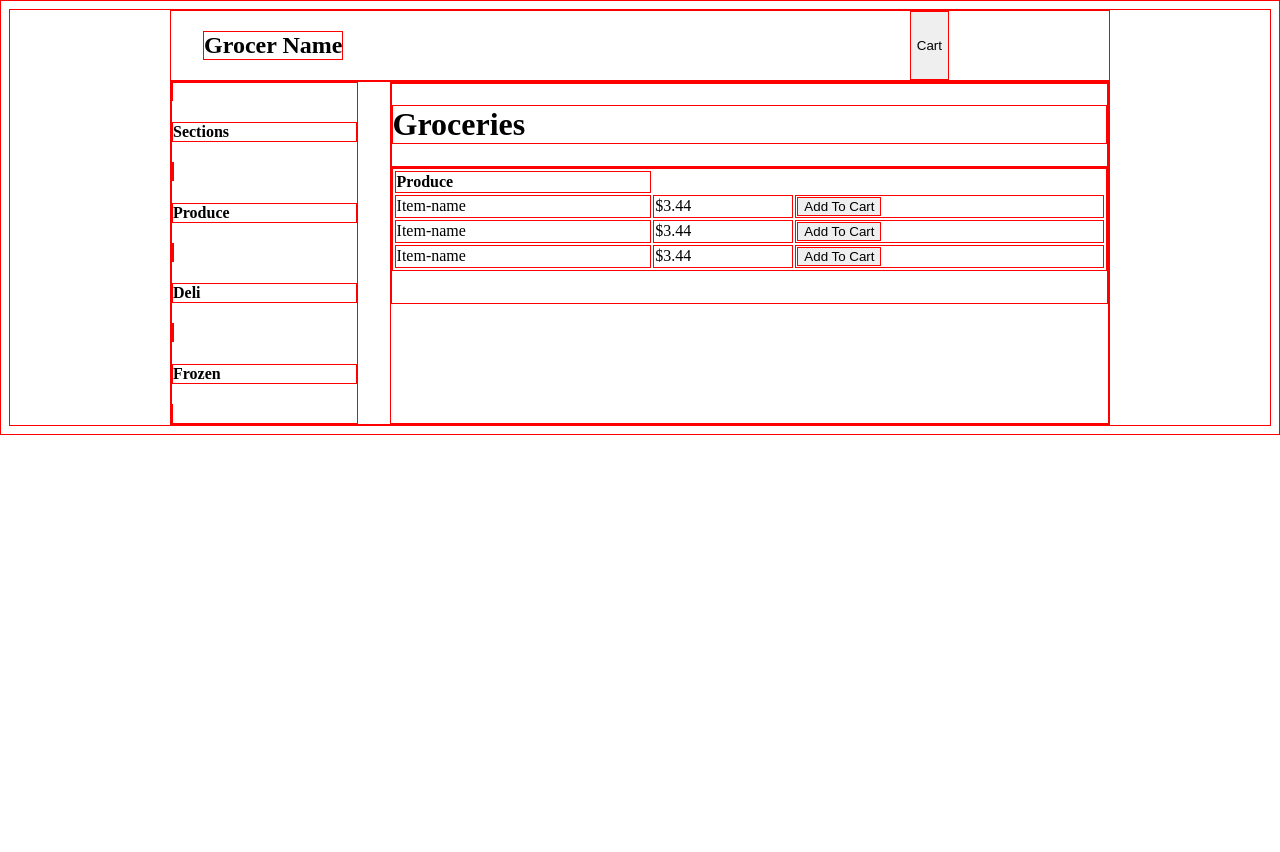
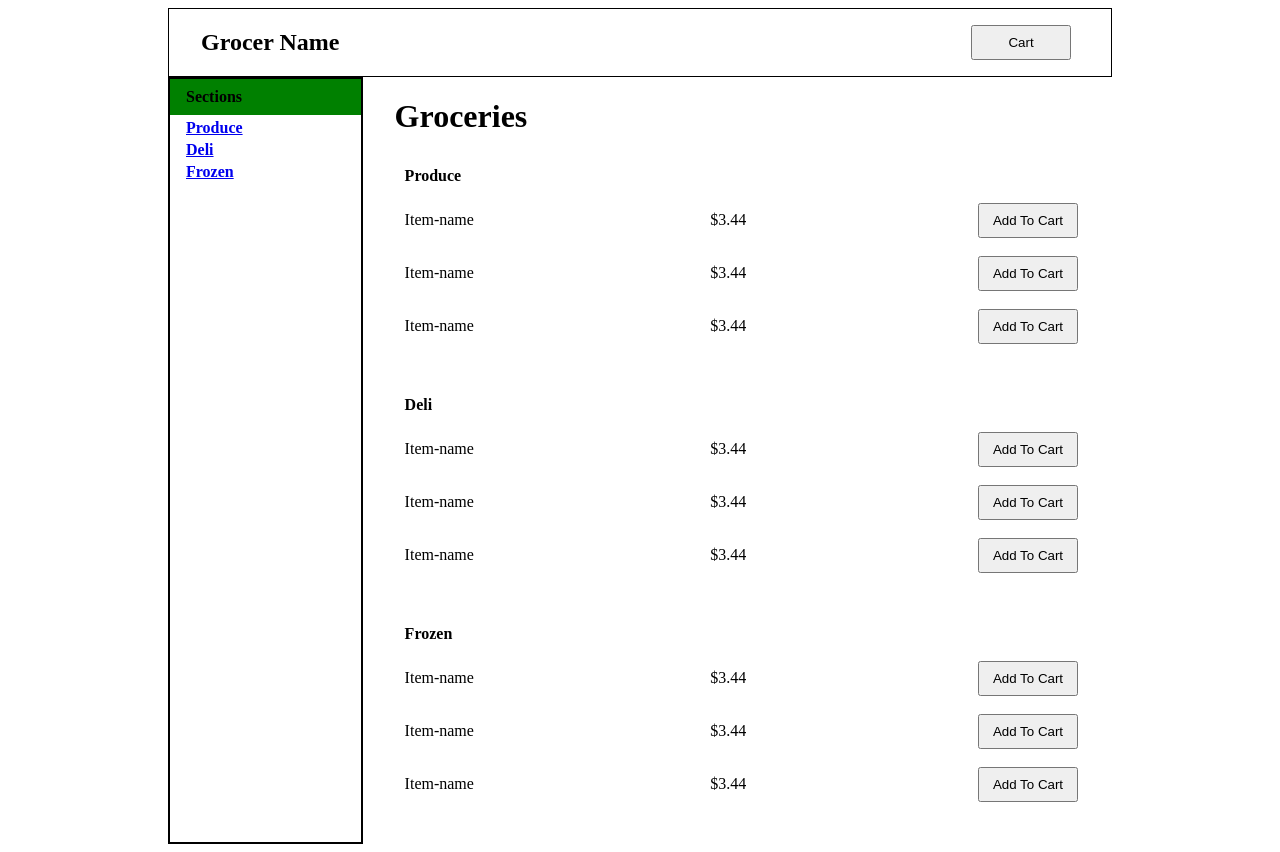
Before and after one commit to ontoneio/phase-2-challenge, a plain HTML site: page part-3/groceryStore.html in a window 1280 px wide. Before the commit the page ends 800 px from the top, so only its background shows below. Drawn offline with Linux system fonts and the light colour scheme.

Commit message:
Finishes working layout part-3

```diff
--- a/part-3/groceryStore.css
+++ b/part-3/groceryStore.css
@@ -13,27 +13,58 @@
 }
 .space {
   justify-content: space-between;
+  align-items: center;
   padding-left: 2rem;
-  padding-right: 10rem;
+  padding-right: 2.5rem;
 }
+
+/* Shop Section */
+
 div > table {
   width: 100%;
   margin-bottom: 2rem;
 }
+td {
+  padding: .5rem;
+}
 th {
+  padding: .5rem;
   text-align: left;
 }
 tr > button {
   align: right;
 }
+.info {
+  text-align: right;
+  padding-right: 2rem;
+}
 
+/* Nav Section */
+.col h4 {
+  margin: .25rem 1rem;
+}
+.col header {
+  background-color: green;
+  padding-top: 5px;
+  padding-bottom: 5px;
+}
+.nav-border {
+  border: 2px solid black;
+}
 
-
+/* Components */
+button {
+  width: 100px;
+  padding: .5rem
+}
+.sep {
+  border: 1px solid black;
+}
 
 
 
 
 /* UTILITY CLASSES */
-* {
+/* * {
    border: 1px solid red !important;
-}
+} */
--- a/part-3/groceryStore.html
+++ b/part-3/groceryStore.html
@@ -5,20 +5,21 @@
   <link rel="stylesheet" href="groceryStore.css" type="text/css">
   </head>
     <body>
-  <header class="flex-container space">
+  <header class="flex-container space sep">
 
   <h2>Grocer Name</h2>
+  <div>
   <button type="button" name="cart">Cart</button>
-
+  </div>
   </header>
 
   <div class="flex-container">
 
-    <div class="col">
-        <a><h4>Sections</h4></a>
-        <a><h4>Produce</h4></a>
-        <a><h4>Deli</h4></a>
-        <a><h4>Frozen</h4></a>
+  <div class="col nav-border">
+    <header><h4>Sections</h4></header>
+    <a href="#produce-sec"><h4>Produce</h4></a>
+    <a href="#deli-sec"><h4>Deli</h4></a>
+    <a href="#frozen-sec"><h4>Frozen</h4></a>
 
   </div>  <!-- NAV BOX -->
 
@@ -27,24 +28,70 @@
     <h1>Groceries</h1>
   </div>
 
-      <div class="row">
+  <div id="produce-sec" class="row">
     <table>
       <th>Produce</th>
       <tbody>
         <tr>
         <td>Item-name</td>
-            <td>$3.44</td>
-            <td><button type="button" name="addToCart">Add To Cart</button></td>
+        <td class="info">$3.44</td>
+        <td class="info"><button type="button" name="addToCart">Add To Cart</button></td>
         </tr>
         <tr>
         <td>Item-name</td>
-            <td>$3.44</td>
-            <td><button type="button" name="addToCart">Add To Cart</button></td>
+        <td class="info">$3.44</td>
+        <td class="info"><button type="button" name="addToCart">Add To Cart</button></td>
         </tr>
         <tr>
         <td>Item-name</td>
-            <td>$3.44</td>
-            <td><button type="button" name="addToCart">Add To Cart</button></td>
+        <td class="info">$3.44</td>
+        <td class="info"><button type="button" name="addToCart">Add To Cart</button></td>
+        </tr>
+      </tbody>
+    </table>
+  </div>  <!-- SECTION WRAPPER  -->
+
+  <div id="deli-sec" class="row">
+    <table>
+      <th>Deli</th>
+      <tbody>
+        <tr>
+        <td>Item-name</td>
+        <td class="info">$3.44</td>
+        <td class="info"><button type="button" name="addToCart">Add To Cart</button></td>
+        </tr>
+        <tr>
+        <td>Item-name</td>
+        <td class="info">$3.44</td>
+        <td class="info"><button type="button" name="addToCart">Add To Cart</button></td>
+        </tr>
+        <tr>
+        <td>Item-name</td>
+        <td class="info">$3.44</td>
+        <td class="info"><button type="button" name="addToCart">Add To Cart</button></td>
+        </tr>
+      </tbody>
+    </table>
+  </div>  <!-- SECTION WRAPPER  -->
+
+  <div id="frozen-sec" class="row">
+    <table>
+      <th>Frozen</th>
+      <tbody>
+        <tr>
+        <td>Item-name</td>
+        <td class="info">$3.44</td>
+        <td class="info"><button type="button" name="addToCart">Add To Cart</button></td>
+        </tr>
+        <tr>
+        <td>Item-name</td>
+        <td class="info">$3.44</td>
+        <td class="info"><button type="button" name="addToCart">Add To Cart</button></td>
+        </tr>
+        <tr>
+        <td>Item-name</td>
+        <td class="info">$3.44</td>
+        <td class="info"><button type="button" name="addToCart">Add To Cart</button></td>
         </tr>
       </tbody>
     </table>
@@ -54,4 +101,6 @@
 
   </div>   <!-- BODY WRAPPER  -->
   </body>
+
+
 </html>
```
Lines whose indentation alone changed are shown as unchanged.
